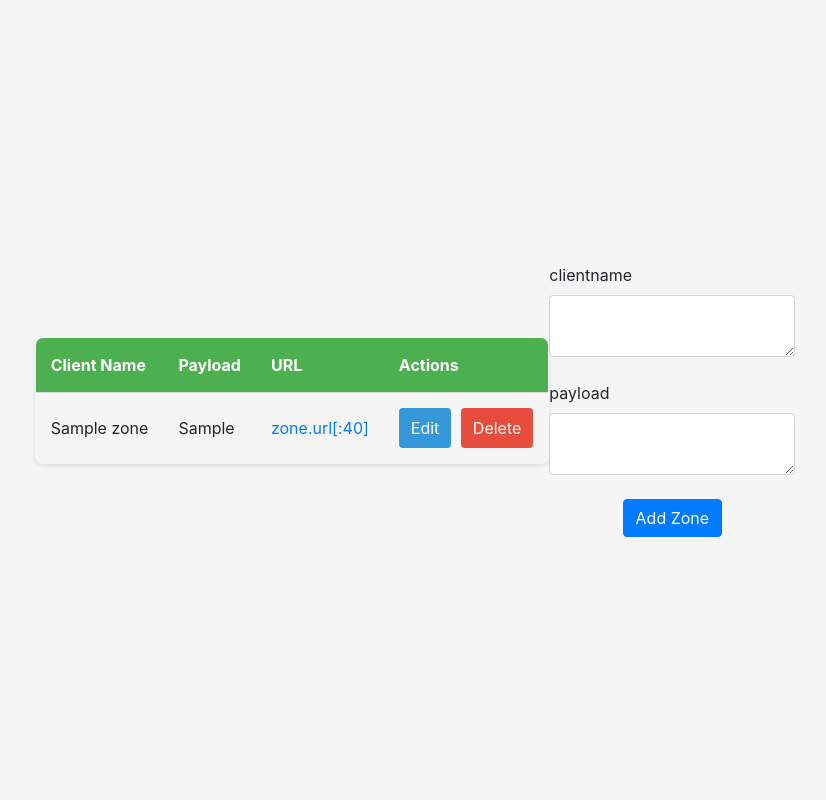
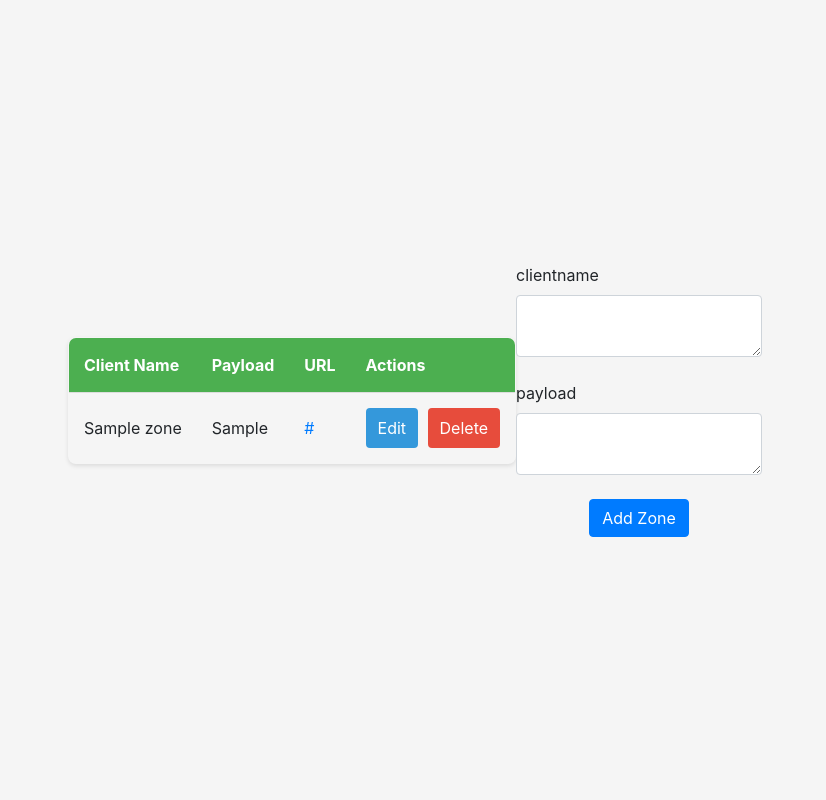
Before and after one commit to Zakaria-Tafesh/flask-docker-ec2, a Flask app: page /zones in a window 1280 px wide. Shown: the part 56-856 px from the top of the page, without its empty margins (225-1051 px from the left). Run offline with Flask 3, Linux system fonts and the light colour scheme; a user stored in the database is signed in; tables that the repository leaves empty hold one stand-in row (values such as "Sample post"); some libraries are stand-ins or nearby versions.

Commit message:
Add URL column v4

```diff
--- a/flaskapp3-docker/flaskapp/website/templates/zones.html
+++ b/flaskapp3-docker/flaskapp/website/templates/zones.html
@@ -22,7 +22,7 @@
                     <td>
                           <a href="{{ zone.url }}">
                             <div style="height:100%;width:100%">
-                              zone.url[:40]
+                              {{ zone.url[:40] }}
                             </div>
                           </a>
 
```
